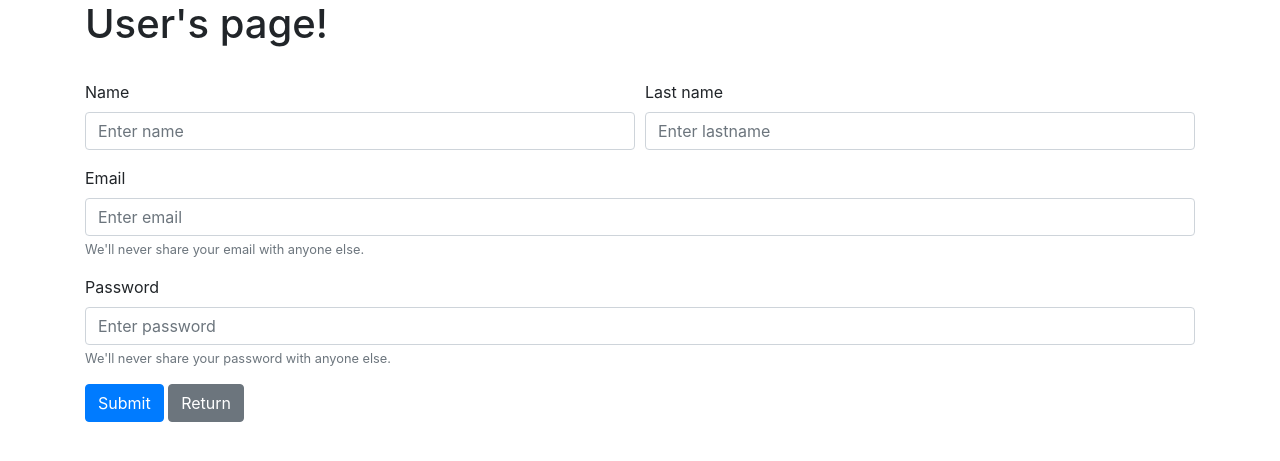
After one commit to MimikaAckerman/FinalprojectPHP, a PHP site: template views/signup/signup.php in a window 1280 px wide. The commit adds this page. Shown: the top 461 px of the page. Run offline with PHP 8.4, Linux system fonts and the light colour scheme; the template is opened without the code that fills it, so the values that code supplies are empty.

Commit message:
Add LogOut and adpating signUp

```diff
--- a/views/note/noteDashboard.php
+++ b/views/note/noteDashboard.php
@@ -19,6 +19,9 @@
 </head>
 
 <body>
+    <header>
+        <a href="?controller=Login&action=logout">Log out</a>
+</header>
     <div class="container task_list_empty">
         <header>
             <div class="theme_toogle">
--- /dev/null
+++ b/views/signup/signup.php
@@ -0,0 +1,68 @@
+<!DOCTYPE html>
+<html lang="en">
+
+<head>
+    <meta charset="UTF-8">
+    <meta name="viewport" content="width=device-width, initial-scale=1.0">
+    <title>Document</title>
+    <link rel="stylesheet" href="https://stackpath.bootstrapcdn.com/bootstrap/4.5.0/css/bootstrap.min.css">
+</head>
+
+<body>
+    <div class="container">
+        <h1>User's page!</h1>
+        </br>
+
+        <?php
+        if ($this->action == "getUser" && (!isset($this->data) || !$this->data || sizeof($this->data) == 0)) {
+            echo "<p>The user does not exists!</p>";
+        } else if (isset($error)) {
+            echo "<p>$error</p>";
+        }
+        ?>
+        <form class="mb-5 needs-validation" action="index.php?controller=User&action=<?php echo isset($this->data['id']) ? "updateUser" : "createUser" ?>" method="post">
+            <input type="hidden" name="id" value="<?php echo isset($this->data['id']) ? $this->data['id'] : null ?>">
+            <div class="form-row">
+                <div class="col">
+                    <div class="form-group">
+                        <label for="name">Name</label>
+                        <input required type="text" value="<?php echo isset($this->data['name']) ? $this->data['name'] : null ?>" class="form-control" id="name" name="name" aria-describedby="name" placeholder="Enter name">
+                    </div>
+
+                </div>
+                <div class="col">
+                    <div class="form-group">
+                        <label for="lastname">Last name</label>
+                        <input required type="text" value="<?php echo isset($this->data['last_name']) ? $this->data['last_name'] : null ?>" class="form-control" id="last_name" name="last_name" aria-describedby="last_nameHelp" placeholder="Enter lastname">
+                    </div>
+                </div>
+            </div>
+
+            <div class="form-row">
+                <div class="col">
+                    <div class="form-group">
+                        <label for="exampleInputEmail1">Email</label>
+                        <input required type="email" value="<?php echo isset($this->data['email']) ? $this->data['email'] : null ?>" class="form-control" id="email" name="email" aria-describedby="emailHelp" placeholder="Enter email">
+                        <small id="emailHelp" class="form-text text-muted">We'll never share your email with anyone else.</small>
+                    </div>
+                </div>
+            </div>
+
+            <div class="form-row">
+                <div class="col">
+                    <div class="form-group">
+                        <label for="password">Password</label>
+                        <input type="text" value="<?php echo isset($this->data['password']) ? $this->data['password'] : null ?>" class="form-control" id="password" name="password" aria-describedby="passwordHelp" placeholder="Enter password">
+                        <small id="password" class="form-text text-muted">We'll never share your password with anyone else.</small>
+                    </div>
+                </div>
+            </div>
+
+
+            <button type="submit" class="btn btn-primary">Submit</button>
+            <a id="return" class="btn btn-secondary" href="<?php echo "?controller=user&action=getAllUsers&action=getAllUsers"; ?>">Return</a>
+        </form>
+    </div>
+</body>
+
+</html>
```
Also changed, not shown: controllers/signupController.php (added, +25 -0 lines), models/signupModel.php (added, +25 -0 lines).
